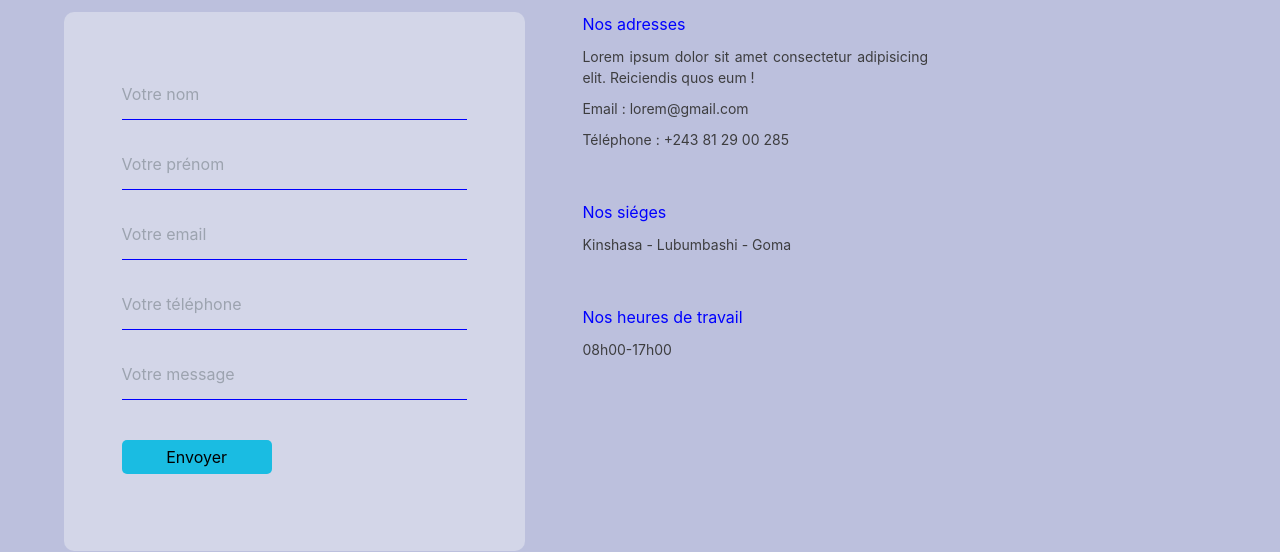
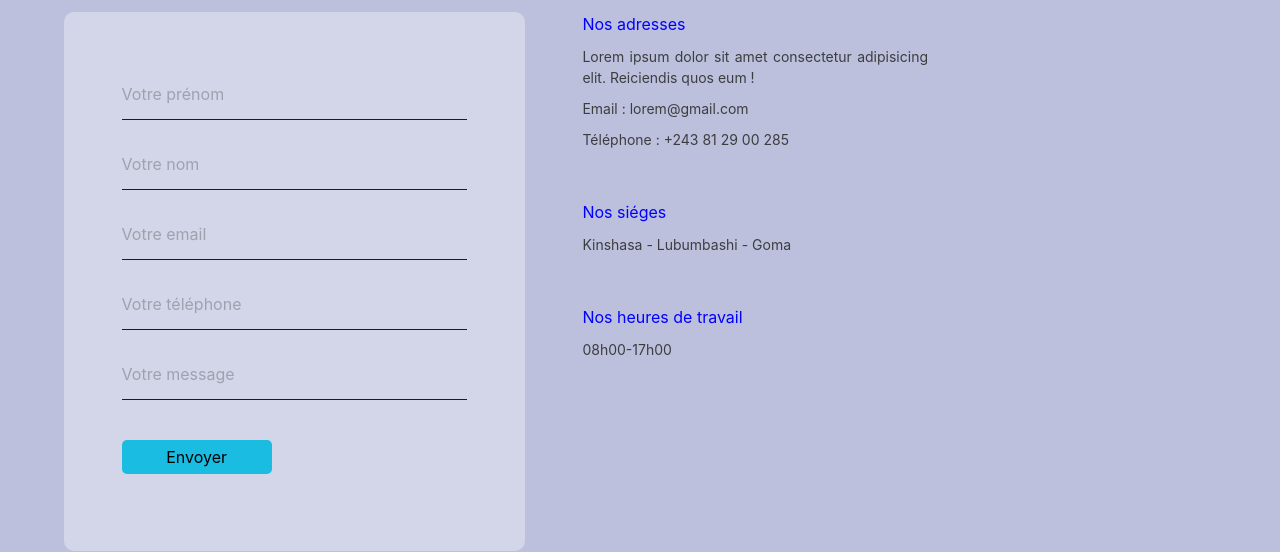
Before and after one commit to Matthieu-Nzinga/site_rewalk, a React (Create React App) app: page /contact in a window 1280 px wide. Shown: the part 581-1133 px from the top of the page. Built offline with nearby package versions, Linux system fonts and the light colour scheme; what @cloudinary/url-gen would draw is missing.

Commit message:
Add event in button contact

```diff
--- a/package.json
+++ b/package.json
@@ -8,6 +8,7 @@
     "@testing-library/jest-dom": "^5.17.0",
     "@testing-library/react": "^13.4.0",
     "@testing-library/user-event": "^13.5.0",
+    "emailjs-com": "^3.2.0",
     "react": "^18.2.0",
     "react-dom": "^18.2.0",
     "react-icons": "^4.11.0",
--- a/src/css/Contact.css
+++ b/src/css/Contact.css
@@ -27,6 +27,11 @@
     border-radius: 10px;
     padding: 5%;
 }
+.formulaire form{
+    display: flex;
+    flex-direction: column;
+    gap: 20px;
+}
 
 .contact_service{
     width: 30%;
@@ -47,6 +52,7 @@
 
 .formulaire button{
     width: 150px;
+    background-color: #1ABCE2;
 }
 
 .contact_service h3{
--- a/src/pages/Contact.jsx
+++ b/src/pages/Contact.jsx
@@ -1,7 +1,47 @@
 import React from "react";
 import "../css/Contact.css";
+import emailjs from 'emailjs-com';
 
 function Contact() {
+
+  const sendEmail = (e) => {
+    e.preventDefault();
+
+    const SERVICE_ID = 'service_tbn0i2l';
+    const TEMPLATE_ID = 'template_br1fryw';
+    const USER_ID = 'y4ocHgMv-GwYUoxFf';
+
+    let prénom = e.target.prénom.value;
+    let nom = e.target.nom.value;
+    let email = e.target.email.value;
+    let téléphone = e.target.téléphone.value;
+    let message = e.target.message.value;
+
+    const templateParams = {
+      prénom,
+      nom,
+      email,
+      téléphone,
+      message,
+    };
+
+    emailjs.send(SERVICE_ID, TEMPLATE_ID, templateParams, USER_ID)
+      .then((result) => {
+        alert('votre e-mail est envoyé avec succès:', result.text);
+        e.target.prénom.value = '';
+        e.target.nom.value = '';
+        e.target.email.value = '';
+        e.target.téléphone.value = '';
+        e.target.message.value = '';
+      })
+      .catch((error) => {
+        console.error('Erreur lors de l\'envoi de l\'e-mail:', error.text);
+      });
+
+      prénom = '';
+      nom = '';
+  };
+
   return (
     <div className="div_principal_contact">
       <div className="service_div_one">
@@ -25,13 +65,16 @@ function Contact() {
         <h2 className="h2_service">Formulaire de contact</h2>
         <div className="formulaire_contact">
           <div className="formulaire">
-            <input type="text" placeholder="Votre nom" />
-            <input type="text" placeholder="Votre prénom" />
-            <input type="email" placeholder="Votre email" />
-            <input type="number" placeholder="Votre téléphone" />
-            <input type="text" placeholder="Votre message" />
+            <form onSubmit={sendEmail}>
+            <input type="text" name="prénom" placeholder="Votre prénom" />
+            <input type="text" name="nom" placeholder="Votre nom" />
+            <input type="email" name="email" placeholder="Votre email" />
+            <input type="number" name="téléphone" placeholder="Votre téléphone" />
+            <input type="text" name="message" placeholder="Votre message" />
 
-            <button>Envoyer</button>
+            <button type="submit">Envoyer</button>
+            </form>
+
           </div>
           <div className="contact_service">
             <div>
```
Also changed, not shown: 1 other file (tests, documents, lock files or other folders).
